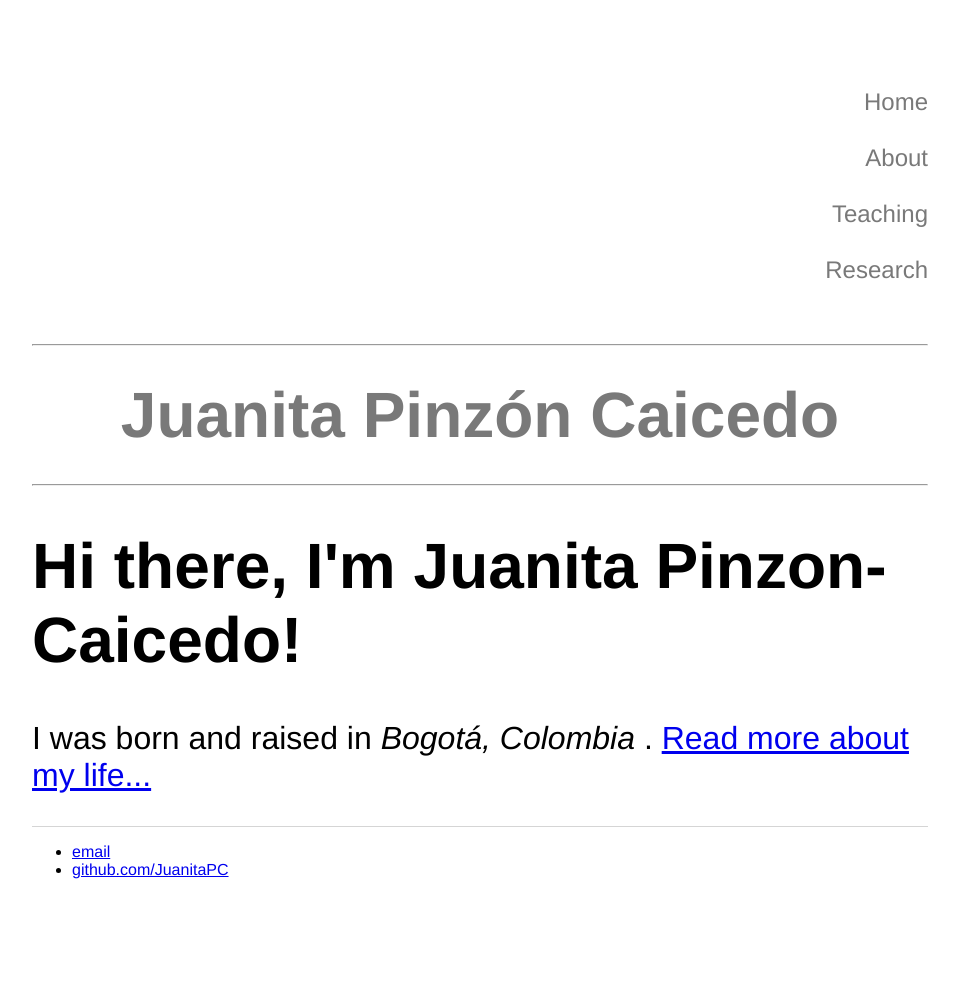
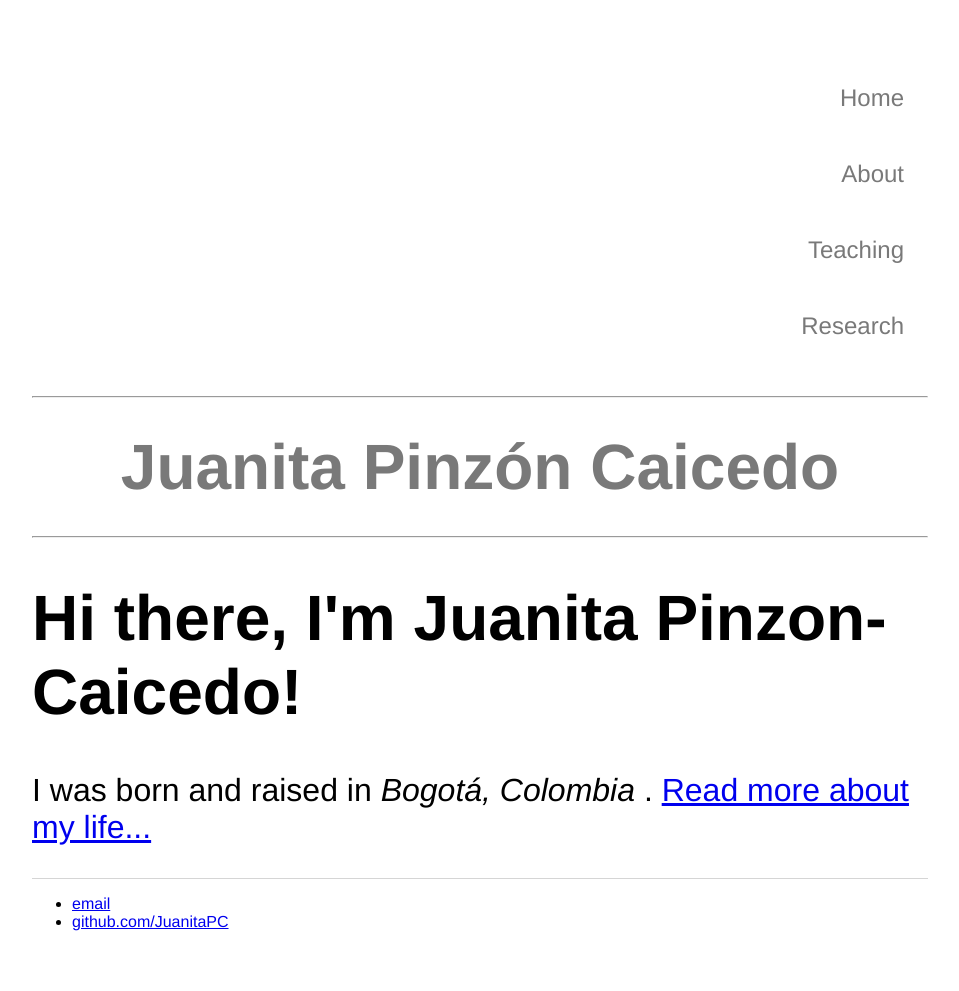
Before and after one commit to JuanitaPC/JuanitaPC.github.io, a Jekyll site: the page built from index.html, in a window 1280 px wide. Shown: the whole page, without its empty margins (160-1119 px from the left). Built offline with Jekyll 4.4.1, drawn with Linux system fonts in a browser that asks for light colours; before the commit the page ends 939 px from its top, so only the background shows below that.

Commit message:
Update main.css

```diff
--- a/css/main.css
+++ b/css/main.css
@@ -23,9 +23,9 @@ footer {
 }
 nav ul{
 	list-style-type: none;
+	overflow: hidden;
 }
 nav ul li{
-	display: inline;
 	padding: 1em;
 }
 nav li a{
```
